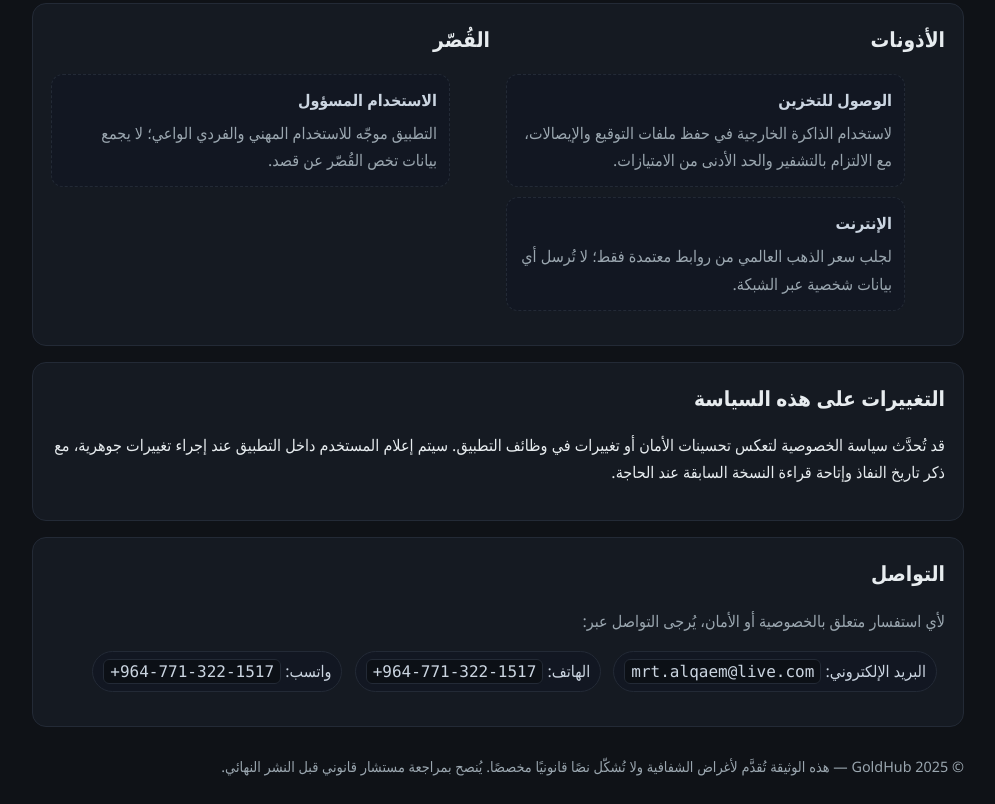
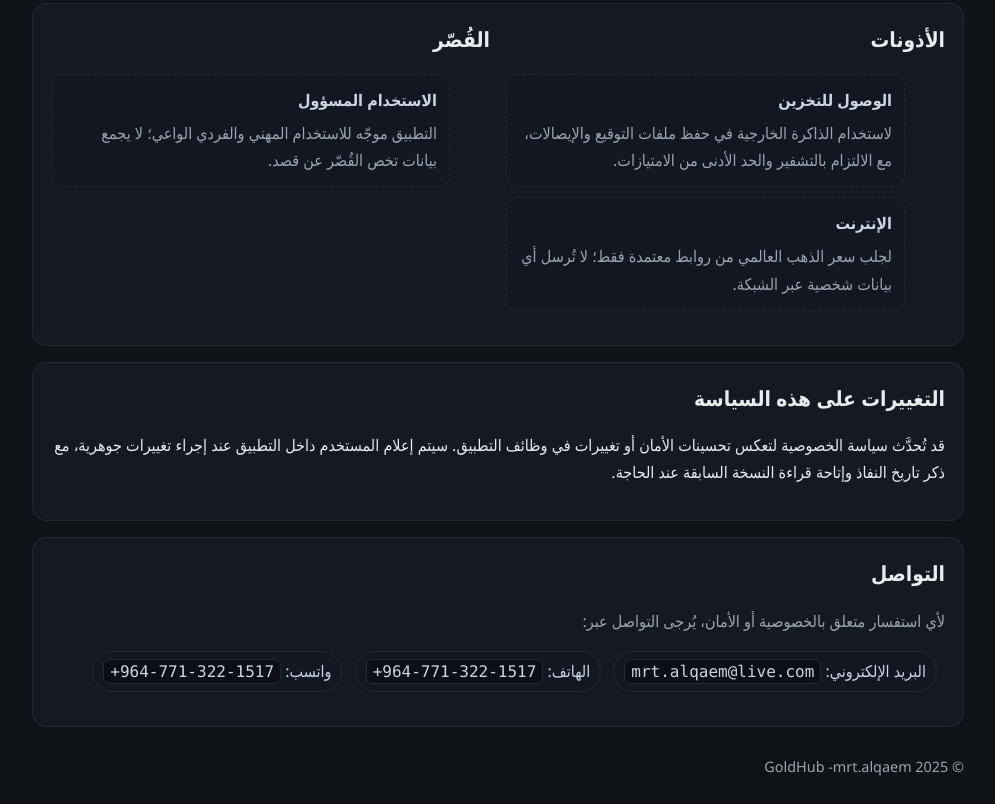
Before and after one commit to mrt-alqarm/GoldHub, a plain HTML site: page index.html in a window 1280 px wide. Shown: the part 2165-2969 px from the top of the page, without its empty margins (142-1137 px from the left). Drawn offline with Linux system fonts and the light colour scheme.

Commit message:
Change footer text for GoldHub
Updated footer text to new contact information.

```diff
--- a/index.html
+++ b/index.html
@@ -325,7 +325,7 @@
     </main>
 
     <footer>
-      © 2025 GoldHub — هذه الوثيقة تُقدَّم لأغراض الشفافية ولا تُشكّل نصًا قانونيًا مخصصًا. يُنصح بمراجعة مستشار قانوني قبل النشر النهائي.
+      © 2025 GoldHub -mrt.alqaem
     </footer>
   </div>
 
```
